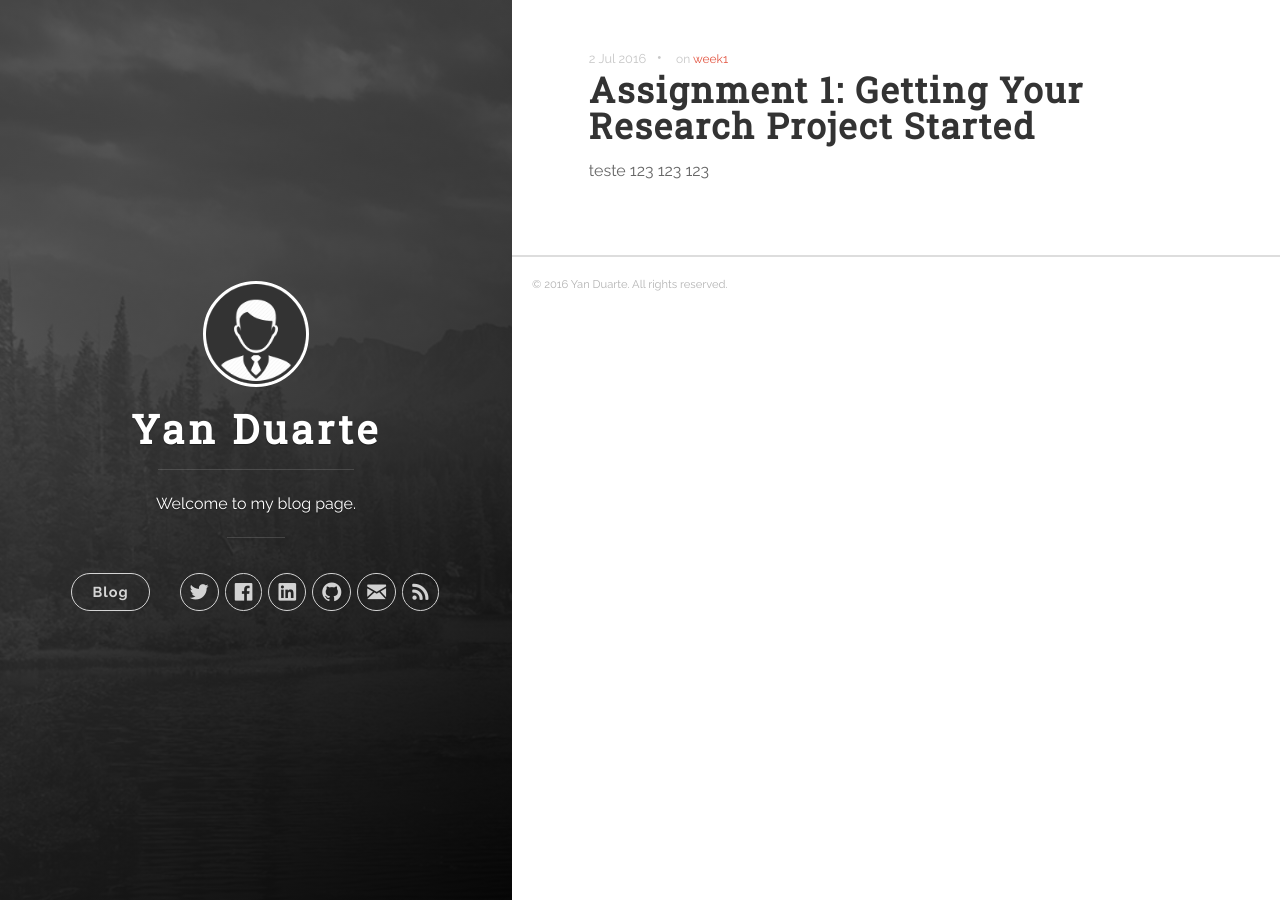
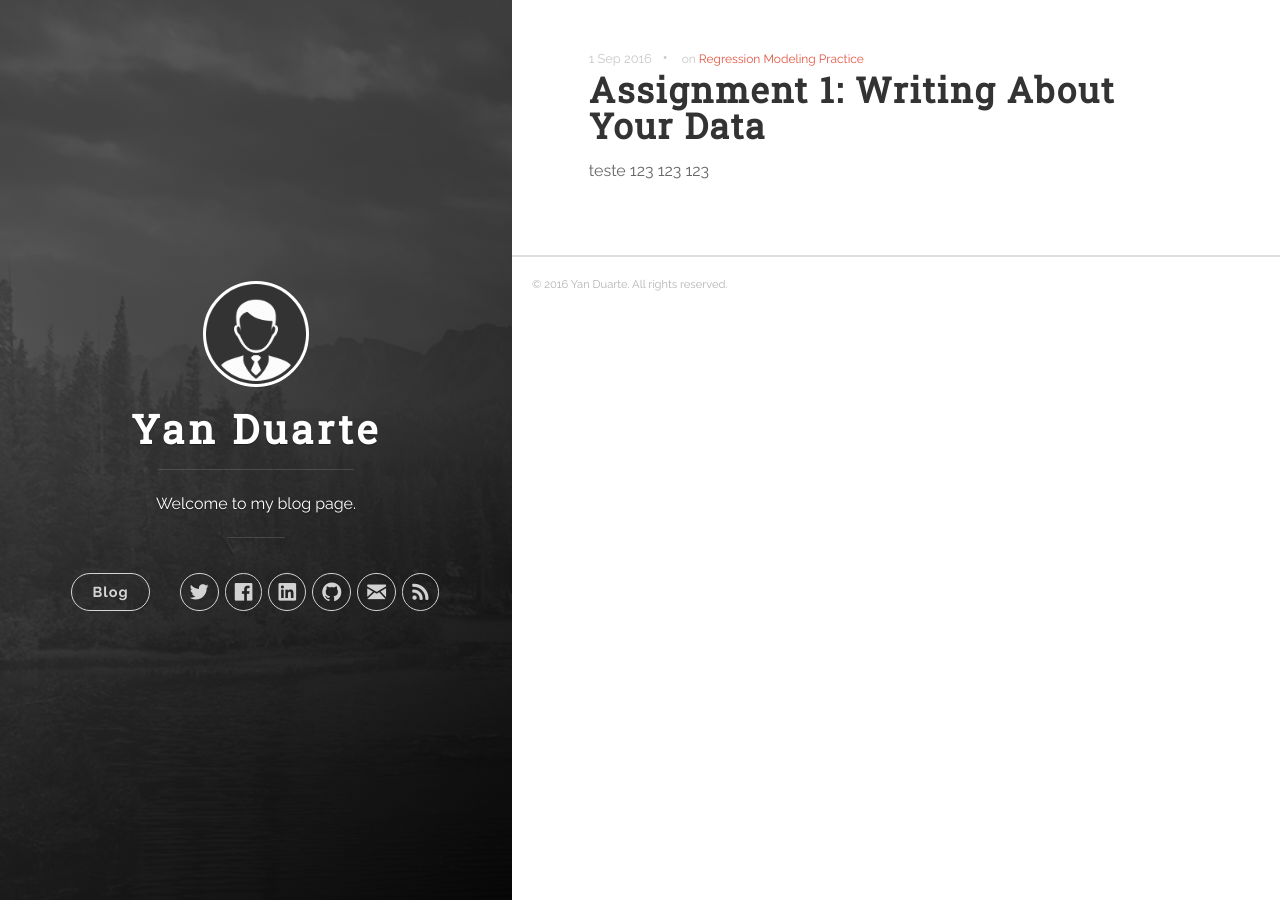
Before and after one commit to yan-duarte/yan-duarte.github.io, a Jekyll site: the page built from _posts/2016-09-01-RMP-Assignment1.md, in a window 1280 px wide. Built offline with Jekyll 4.4.1, drawn with Linux system fonts in a browser that asks for light colours; nearby versions of some CDN libraries.

Commit message:
Update 2016-09-01-RMP-Assignment1.md

```diff
--- a/_posts/2016-09-01-RMP-Assignment1.md
+++ b/_posts/2016-09-01-RMP-Assignment1.md
@@ -1,10 +1,10 @@
 ---
-title: 'Assignment 1: Getting Your Research Project Started'
-date: '2016-07-01 22:05:00 -0300'
+title: 'Assignment 1: Writing About Your Data'
+date: '2016-09-01 16:30:00 -0300'
 categories:
-  - Data Management and Visualization
+  - Regression Modeling Practice
 tags:
-  - week1
+  - Regression Modeling Practice
 published: true
 ---
 
```
